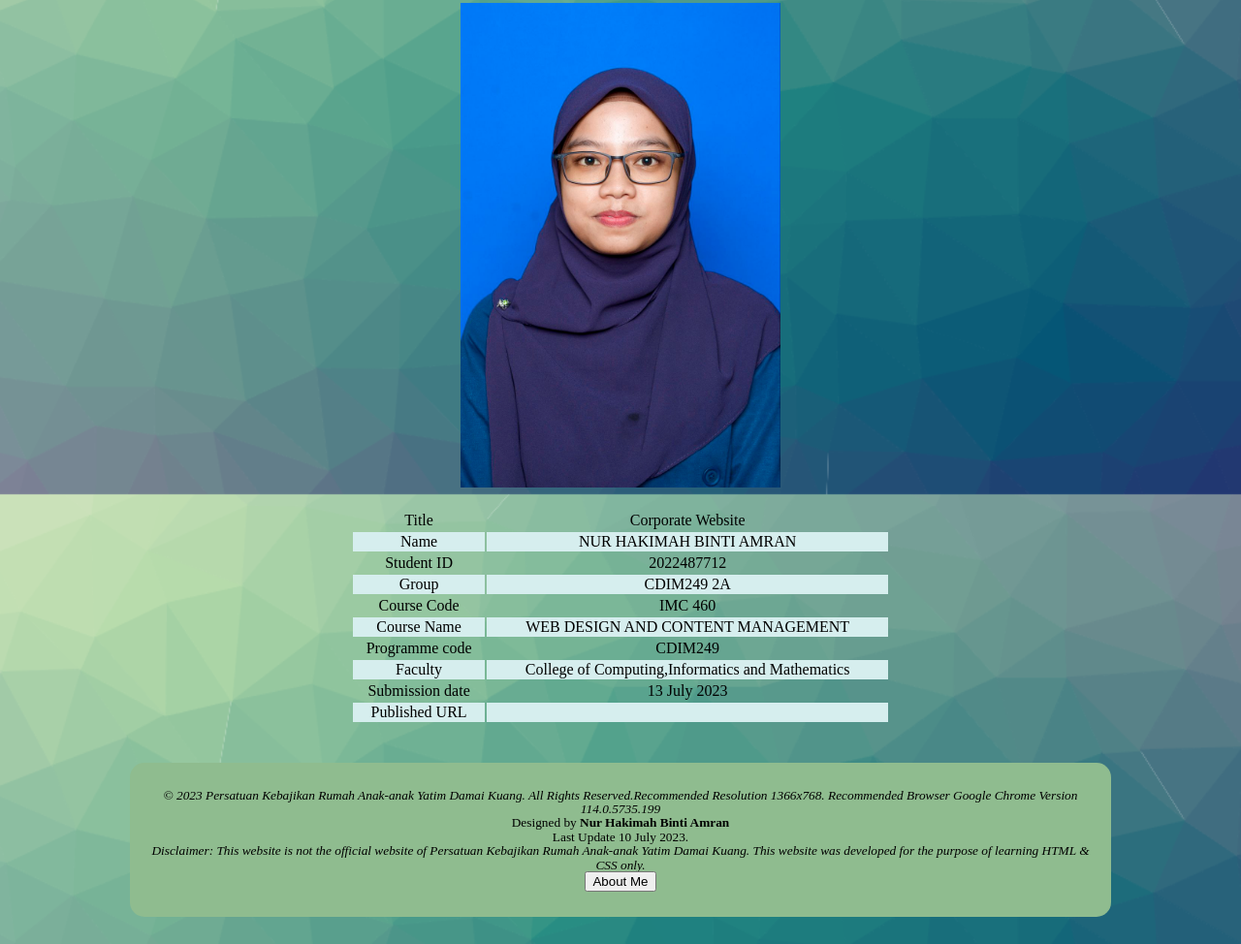
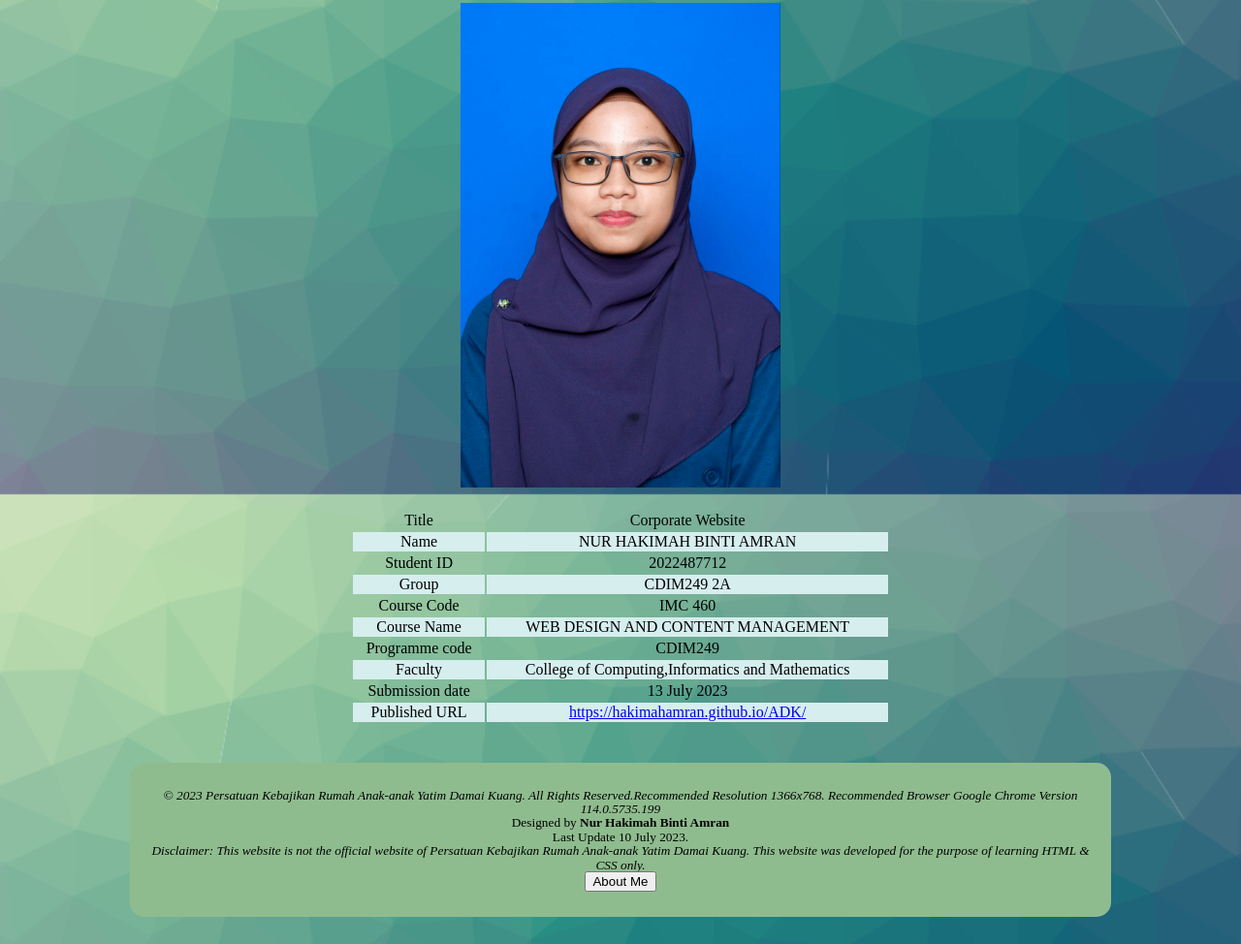
Before and after one commit to hakimahamran/ADK, a plain HTML site: page aboutme.html in a window 1280 px wide. Shown: the part 290-1264 px from the top of the page at 97% size. Drawn offline with Linux system fonts and the light colour scheme.

Commit message:
Update aboutme.html

```diff
--- a/aboutme.html
+++ b/aboutme.html
@@ -169,7 +169,7 @@ tr:nth-child(even) {
   </tr>
 <tr>
     <td>Published URL</td>
-    <td><a href="https://hakimahamran.github.io/ADK/"></a></td>
+    <td><a href="https://hakimahamran.github.io/ADK/">https://hakimahamran.github.io/ADK/</a></td>
   </tr>
 <tr>
     <td align="center" colspan="2">
```
